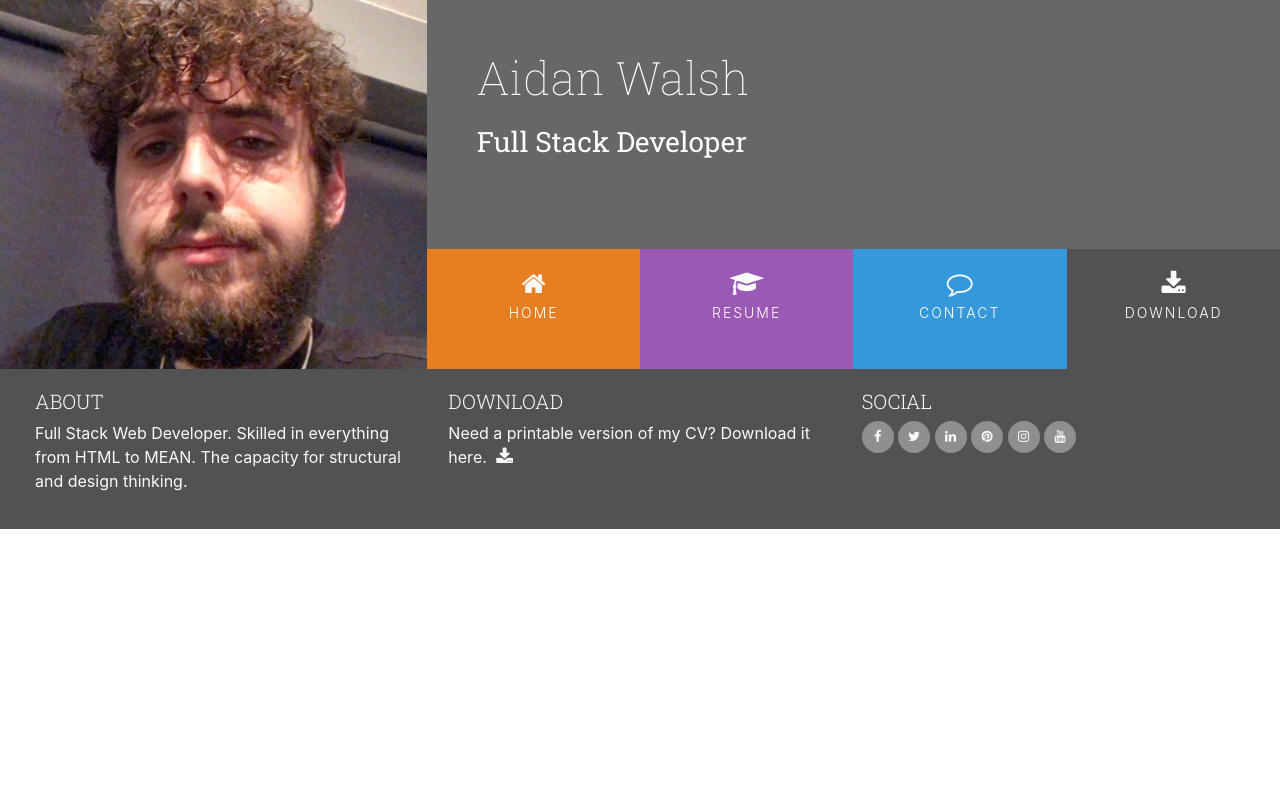
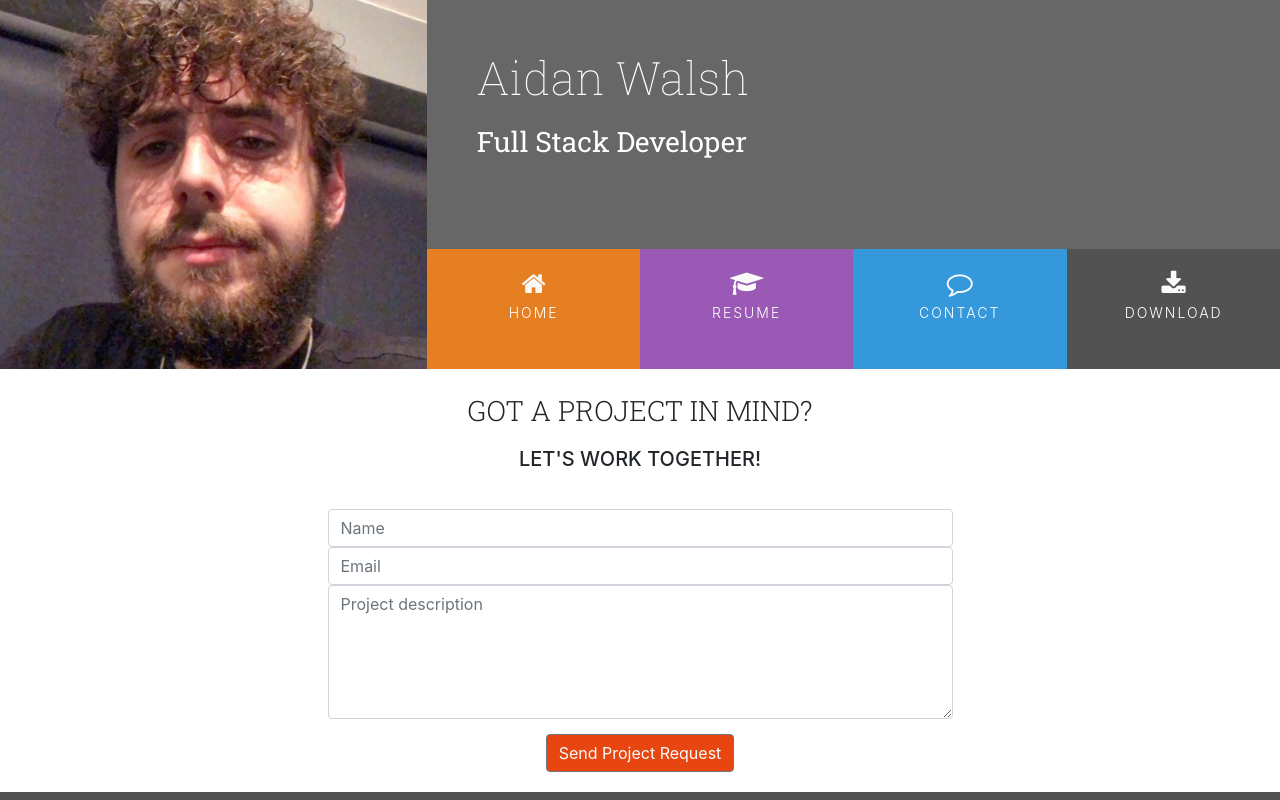
Before and after one commit to AlienatedSoftware/resume-project, a plain HTML site: page contact.html in a window 1280 px wide. Shown: the top 800 px of the page. Drawn offline with nearby package versions, Linux system fonts and the light colour scheme.

Commit message:
Added contact and download pages, first version of the finished site

```diff
--- a/assets/css/style.css
+++ b/assets/css/style.css
@@ -16,6 +16,10 @@
 
 .bg-color-work-history {
     background-color: #9b59b6;
+}
+
+.bg-color-contact {
+    background-color: #fff;
 }
 
 .ui-menu-color-home {
@@ -331,3 +335,36 @@ footer {
 .history-items {
     margin-bottom: 30px;
 }
+
+/*------Contact Form------*/
+
+.contact-heading {
+    font-family: 'Roboto Slab', serif;
+    font-weight: 300;
+    margin-top: 25px;
+    margin-bottom: 20px;
+}
+
+.center-form {
+    padding-top: 10px;
+    margin: 0 auto;
+    max-width: 70%;
+}
+
+button[type="submit"] {
+    margin-top: 15px;
+    margin-bottom: 20px;
+    color: #fafafa;
+    background-color: #e84610;
+}
+
+/*------Media Queries------*/
+
+@media(min-width: 992px) {
+    .center-form {
+    padding-top: 30px;
+    min-height: 240px;
+    margin: 0 auto;
+    max-width: 50%;
+}
+}
--- a/contact.html
+++ b/contact.html
@@ -26,16 +26,16 @@
                     <div class="col">
                         <ul id="nav" class="list-inline menucontainer">
                             <li class="col-6 col-sm-3 ui-menu-color-home list-inline-item menuitem">
-                                <a href="#" class="hvr-sweep-to-bottom"><i class="fa fa-home" aria-hidden="true"></i><span>Home</span></a>
+                                <a href="index.html" class="hvr-sweep-to-bottom"><i class="fa fa-home" aria-hidden="true"></i><span>Home</span></a>
                             </li>
                             <li class="col-6 col-sm-3 ui-menu-color-resume list-inline-item menuitem">
-                                <a href="#" class="hvr-sweep-to-bottom"><i class="fa fa-graduation-cap" aria-hidden="true"></i><span>Resume</span></a>
+                                <a href="resume.html" class="hvr-sweep-to-bottom"><i class="fa fa-graduation-cap" aria-hidden="true"></i><span>Resume</span></a>
                             </li>
                             <li class="col-6 col-sm-3 ui-menu-color-contact list-inline-item menuitem">
-                                <a href="#" class="hvr-sweep-to-bottom"><i class="fa fa-comment-o" aria-hidden="true"></i><span>Contact</span></a>
+                                <a href="contact.html" class="hvr-sweep-to-bottom"><i class="fa fa-comment-o" aria-hidden="true"></i><span>Contact</span></a>
                             </li>
                             <li class="col-6 col-sm-3 ui-menu-color-download list-inline-item menuitem">
-                                <a href="#" class="hvr-sweep-to-bottom"><i class="fa fa-download" aria-hidden="true"></i><span>Download</span></a>
+                                <a href="assets/cv/aidan-program.pdf" target="_blank" class="hvr-sweep-to-bottom"><i class="fa fa-download" aria-hidden="true"></i><span>Download</span></a>
                             </li>
                         </ul>
                     </div>
@@ -43,8 +43,27 @@
             </div>
         </div>
     </header>
-    <section>
+    <section class="container-fluid">
+        <div class="row bg-color-contact">
+            <div class="col">
+                <h3 class="contact-heading uppercase text-center">Got a project in mind?</h3>
+                <h5 class="uppercase text-center">Let's work together!</h5>
 
+                <div class="center-form">
+                    <form>
+                        <input type="text" name="name" id="fullname" class="form-control" placeholder="Name" required>
+                        <input type="email" name="email" id="emailaddress" class="form-control" placeholder="Email" required>
+                        <textarea name="projectsummary" id="projectsummary" rows="5" placeholder="Project description" class="form-control"></textarea>
+                        <div class="form_row text-center">
+                            <div class="col">
+                                <button type="submit" class="btn btn-secondary">Send Project Request</button>
+                            </div>
+                        </div>
+                    </form>
+                </div>
+
+            </div>
+        </div>
     </section>
     <footer class="container-fluid">
         <div id="footer-details" class="row">
@@ -58,7 +77,7 @@
                 <h5 class="uppercase general-sub">Download</h5>
                 <p class="inline-block">
                     Need a printable version of my CV? Download it here.
-                    <a href="#" target="_blank" class="cv-pdf">
+                    <a href="assets/cv/aidan-program.pdf" target="_blank" class="cv-pdf">
                         <i class="fa fa-download" aria-hidden="true"></i>
                         <span class="sr-only">Download link.</span>
                     </a>
```
Also changed, not shown: index.html (+5 -5 lines), resume.html (+9 -9 lines), 1 other file.
